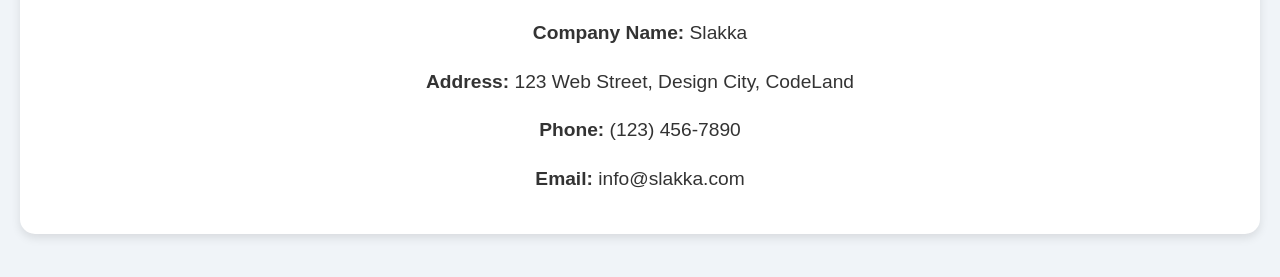
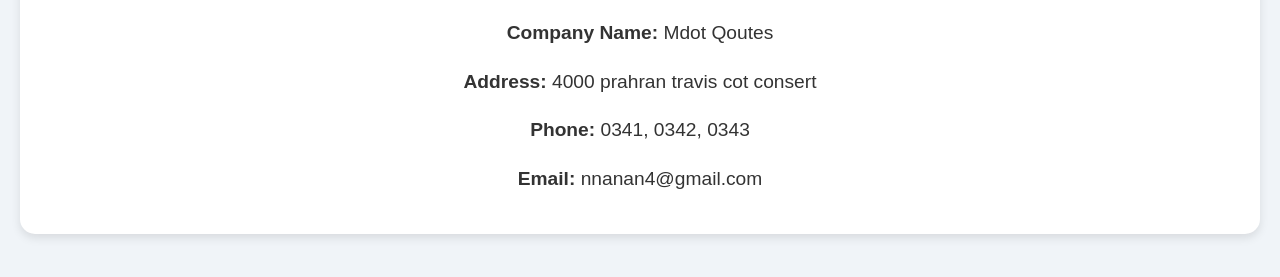
Before and after one commit to githubkushl/mdotqoutes, a plain HTML site: page company-info.html in a window 1280 px wide. Shown: the part 101-378 px from the top of the page. Drawn offline with Linux system fonts and the light colour scheme.

Commit message:
company-info.html

```diff
--- a/company-info.html
+++ b/company-info.html
@@ -35,10 +35,10 @@
 <body>
     <div class="container">
         <h1>Company Information</h1>
-        <p><strong>Company Name:</strong> Slakka</p>
-        <p><strong>Address:</strong> 123 Web Street, Design City, CodeLand</p>
-        <p><strong>Phone:</strong> (123) 456-7890</p>
-        <p><strong>Email:</strong> info@slakka.com</p>
+        <p><strong>Company Name:</strong> Mdot Qoutes</p>
+        <p><strong>Address:</strong> 4000 prahran travis cot consert</p>
+        <p><strong>Phone:</strong> 0341, 0342, 0343</p>
+        <p><strong>Email:</strong> nnanan4@gmail.com</p>
     </div>
 </body>
 </html>
```
